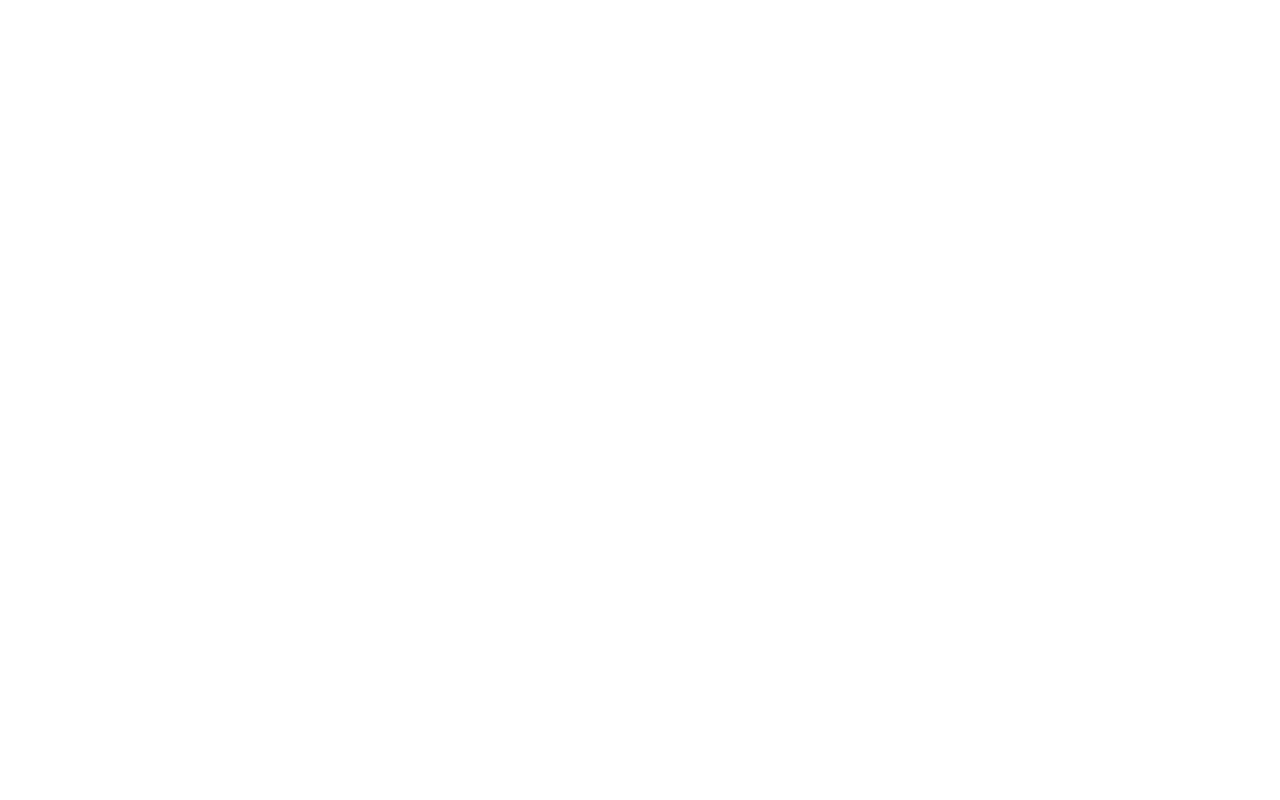
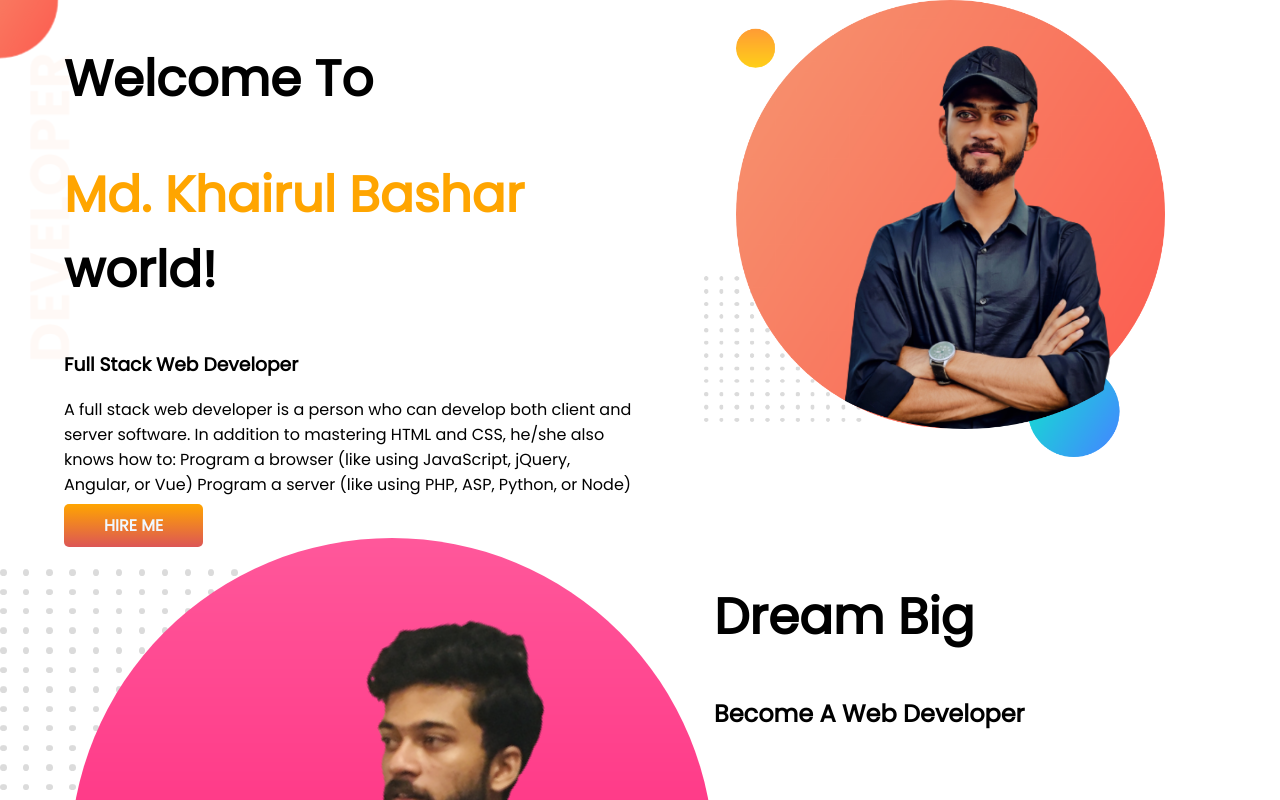
Before and after one commit to 404Bappy/Dveloper-portfolio, a plain HTML site: page index.html in a window 1280 px wide. Shown: the top 800 px of the page. Drawn offline with Linux system fonts and the light colour scheme.

Commit message:
first commit

```diff
--- a/index.html
+++ b/index.html
@@ -1,13 +1,47 @@
 <!DOCTYPE html>
 <html lang="en">
+
 <head>
     <meta charset="UTF-8">
     <meta http-equiv="X-UA-Compatible" content="IE=edge">
     <meta name="viewport" content="width=device-width, initial-scale=1.0">
     <title>Bappy Portfolio</title>
+    <link rel="preconnect" href="https://fonts.googleapis.com">
+    <link rel="preconnect" href="https://fonts.gstatic.com" crossorigin>
+    <link href="https://fonts.googleapis.com/css2?family=Poppins&display=swap" rel="stylesheet">
     <link rel="stylesheet" href="style.css">
 </head>
+
 <body>
+    <section class="top-banner">
+        <div class="half-width">
+            <h1>Welcome To</h1>
+            <h1> <span class="orange-colr">Md. Khairul Bashar</span> world!</h1>
+            <h3>Full Stack Web Developer</h3>
+            <p>A full stack web developer is a person who can develop both client and server software. In addition to
+                mastering HTML and CSS, he/she also knows how to: Program a browser (like using JavaScript, jQuery,
+                Angular,
+                or Vue) Program a server (like using PHP, ASP, Python, or Node)</p>
 
+            <a class="link-button" target="_blank" href="https://www.linkedin.com/in/md-khairul-bashar-3b61891bb/">HIRE
+                ME</a>
+        </div>
+        <div class="half-width">
+            <img src="images/my-bg bappy.png" alt="">
+        </div>
+    </section>
+
+    <section class="dream-big">
+        <div>
+            <img src="images/my-bg2-bappy.png" alt="">
+        </div>
+
+        <div>
+            <h1>Dream Big</h1>
+            <h2>Become A Web Developer</h2>
+        </div>
+
+    </section>
 </body>
+
 </html>
--- a/style.css
+++ b/style.css
@@ -0,0 +1,40 @@
+body {
+    font-family: 'Poppins', sans-serif;
+    margin: 0%;
+}
+
+h1 {
+    font-size: 50px;
+}
+
+.orange-colr {
+    color: orange;
+}
+
+section {
+    display: flex;
+}
+
+.half-width {
+    width: 50%;
+    padding-left: 5%;
+}
+
+.half-width img {
+    width: 80%;
+}
+
+.link-button {
+    text-decoration: none;
+    background-image: linear-gradient(orange, rgb(220, 86, 86));
+    color: aliceblue;
+    font-weight: 700;
+    padding: 10px 40px;
+    border-radius: 5px;
+
+}
+
+.top-banner {
+    background-image: url(images/top-banner.png);
+    background-repeat: no-repeat;
+}
```
Also changed, not shown: images/dream-bg.png (added), images/exp-bg.png (added), images/jhankar.png (added), images/jhankar2.png (added), images/my-bg bappy.png (added), images/my-bg.png (added), images/my-bg2-bappy.png (added), images/my-bg2.png (added), images/top-banner.png (added), 8 other files.
